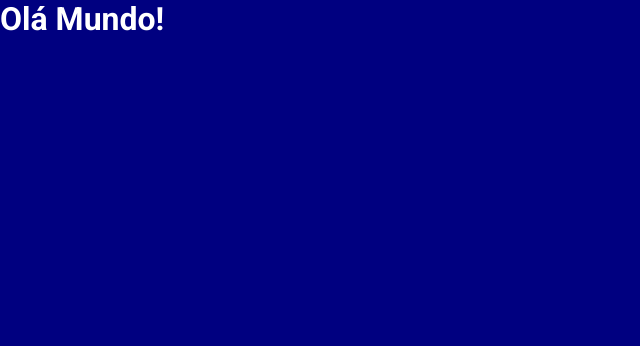
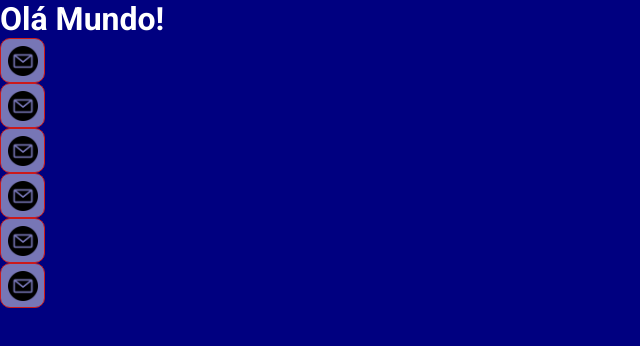
Before and after one commit to Lucas-Oliveira-Souzaa/L2Meta-Semana-SpringBoot-React, a React (Vite) app in the folder frontend/: page / in a window 1280 px wide. Shown: the top 346 px of the page, without its empty margins (0-640 px from the left). Built offline with nearby package versions, Linux system fonts and the light colour scheme.

Commit message:
Primeiro Componente

```diff
--- a/frontend/src/App.tsx
+++ b/frontend/src/App.tsx
@@ -1,6 +1,17 @@
+import NotificaçãoBotão from "./componentes/NotificaçãoBotão"
+
 function App() {
   return(
+    <>
     <h1>Olá Mundo!</h1>
+    <NotificaçãoBotão/>
+    <NotificaçãoBotão/>
+    <NotificaçãoBotão/>
+    <NotificaçãoBotão/>
+    <NotificaçãoBotão/>
+    <NotificaçãoBotão/>
+    </>
+
   )
 }
 
--- /dev/null
+++ b/frontend/src/componentes/NotificaçãoBotão/index.tsx
@@ -0,0 +1,13 @@
+import icon from '../../assets/img/notificimagem.png'
+
+import './styles.css'
+
+function NotificaçãoBotão() {
+    return (
+        <div className="l2meta-red-btn">
+            <img src={icon} alt="Notificar"/>
+        </div>
+    )
+}
+
+export default NotificaçãoBotão
--- /dev/null
+++ b/frontend/src/componentes/NotificaçãoBotão/styles.css
@@ -0,0 +1,17 @@
+.l2meta-red-btn{
+    width:  45px;
+    height: 45px;
+    background: rgba(238, 236, 236, 0.5);
+    border: 1px solid  rgb(204, 26, 26);
+    border-radius: 10px;
+    display: flex;
+    align-items: center;
+    justify-content: center;
+
+
+}
+.l2meta-red-btn img{
+    width: 30px;
+    cursor: pointer;
+
+}
```
Also changed, not shown: frontend/src/assets/img/notificimagem.png (added).
